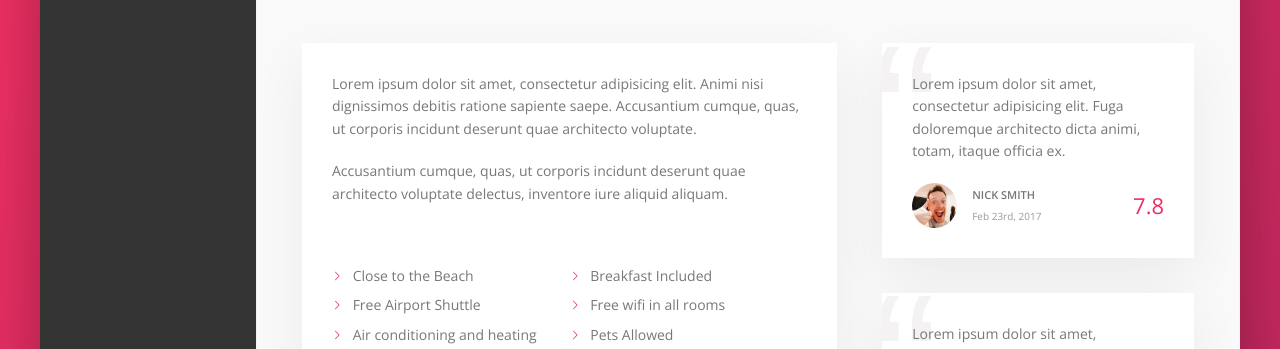
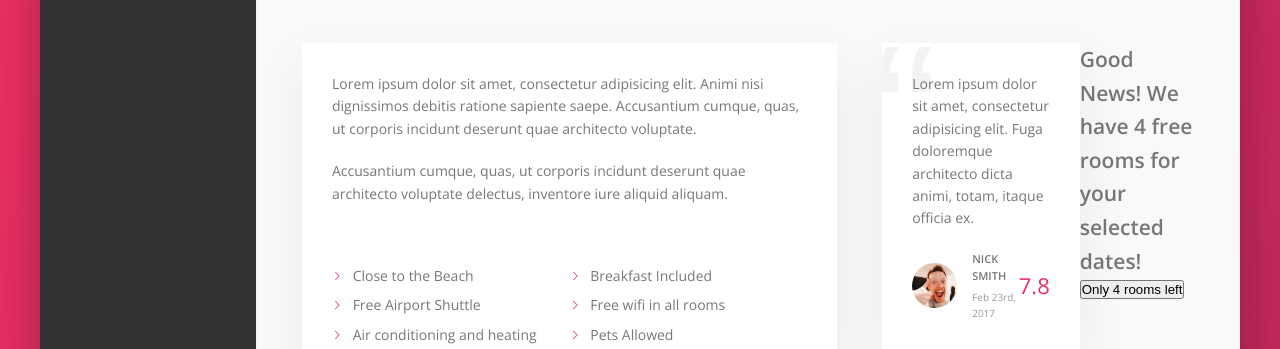
Before and after one commit to jyandell83/advanced-css-project-2, a website: page index.html in a window 1280 px wide. Shown: the part 605-954 px from the top of the page. Drawn offline with nearby package versions, Linux system fonts and the light colour scheme.

Commit message:
add cta markup

```diff
--- a/index.html
+++ b/index.html
@@ -205,6 +205,14 @@
                             </figure>
                             <button class="btn-inline">Show all <span>&rarr;</span></button>
                         </div>
+                        <div class="cta">
+                            <h2 class="cta__book-now">
+                                Good News! We have 4 free rooms for your selected dates!
+                            </h2>
+                            <button class="button">
+                                Only 4 rooms left
+                            </button>
+                        </div>
                     </div>
                 </main>
             </div>
```
